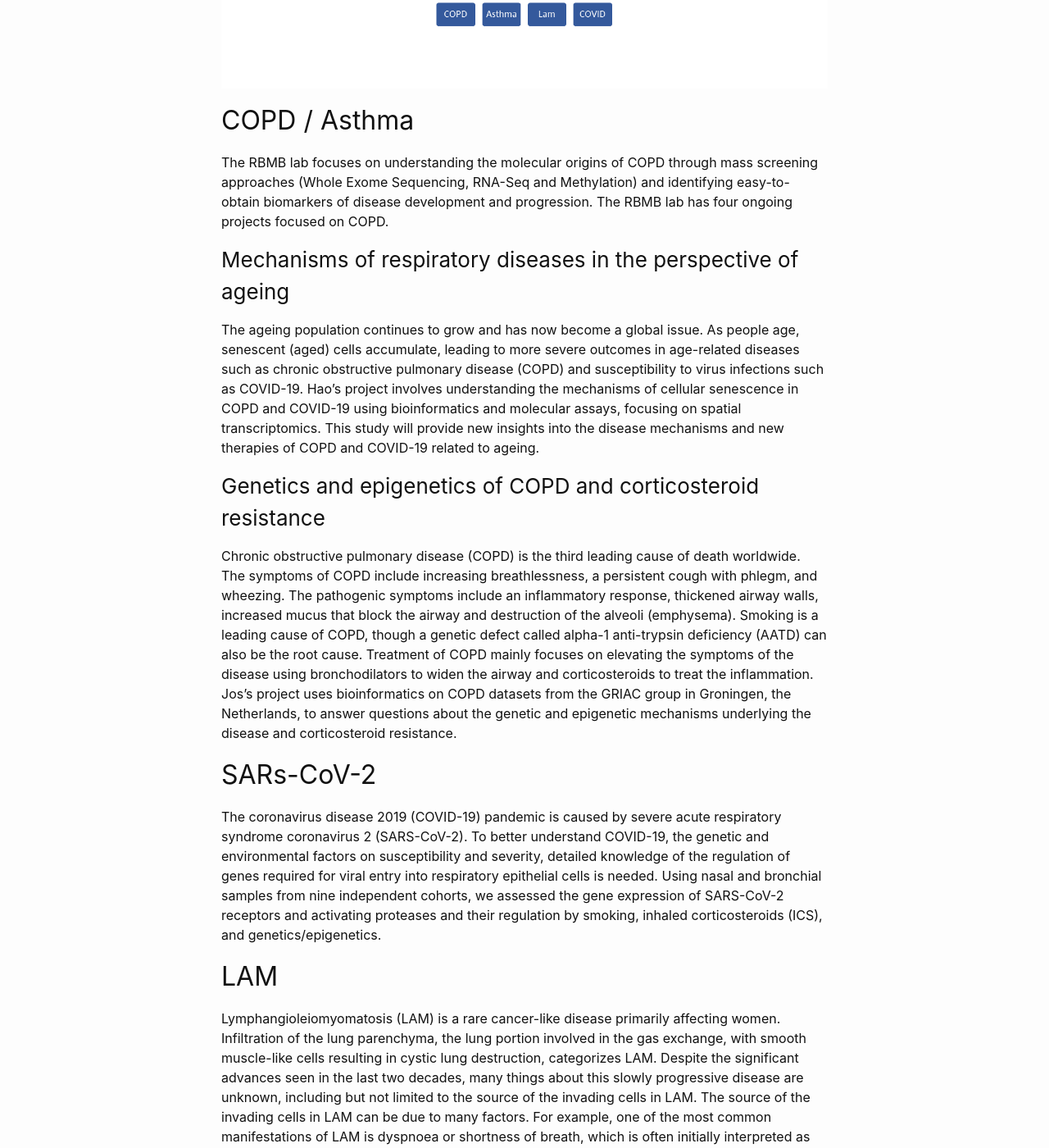
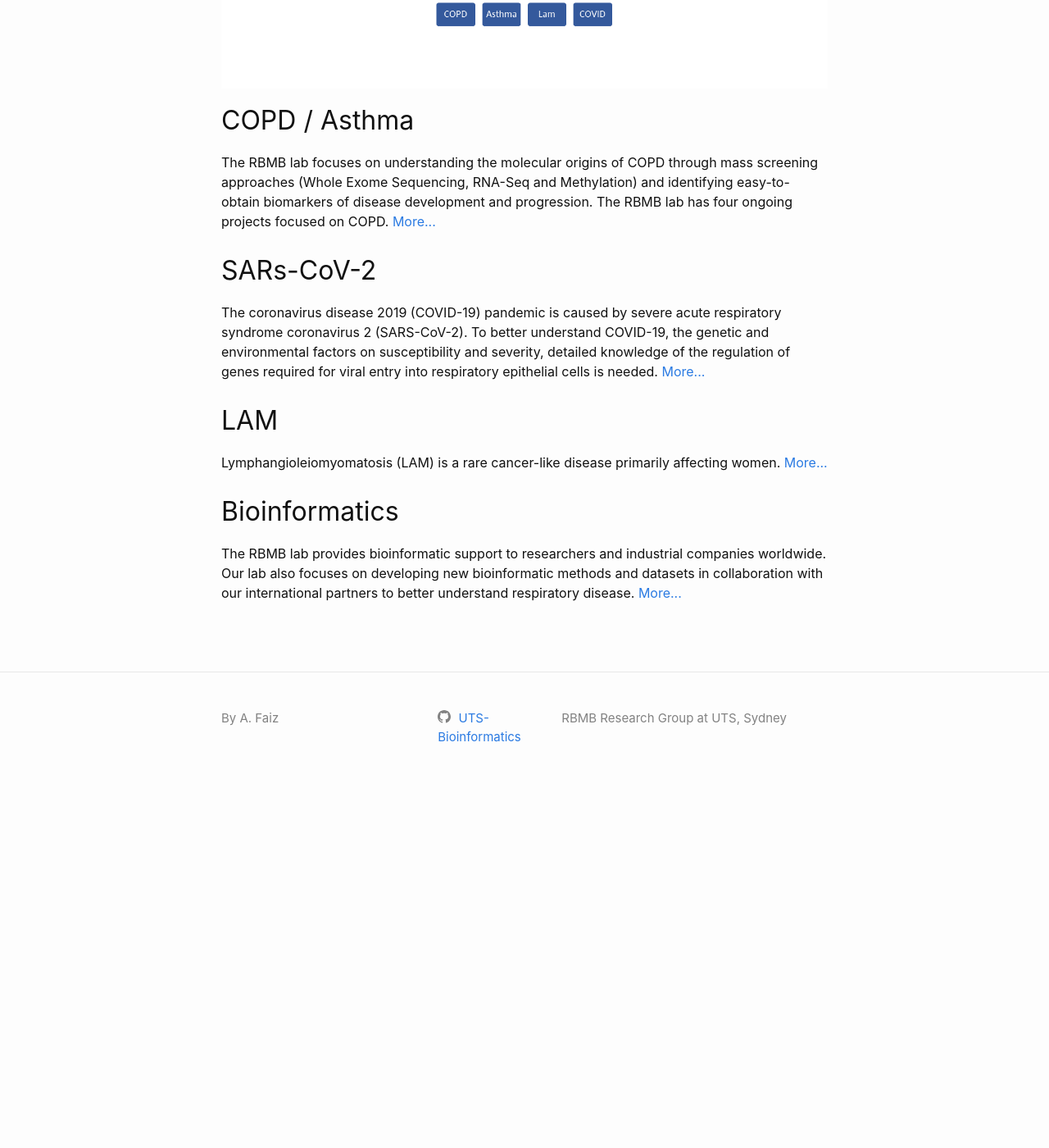
Before and after one commit to UTS-Bioinformatics/uts-bioinformatics.github.io, a Jekyll site: the page built from _pages/research-projects.markdown, in a window 1280 px wide and 1400 px high, scrolled down 467 px. Shown: the whole window at 82% size. Built offline with Jekyll 4.4.1, drawn with Linux system fonts in a browser that asks for light colours; after the commit the page ends 1437 px from its top, so only the background shows below that; some of the changed text lies outside the part shown.

Commit message:
research projects as a collection.

```diff
--- a/_config.yml
+++ b/_config.yml
@@ -69,10 +69,12 @@ collections:
   posts:
     output: true
     permalink: /blog/:year/:month/:day/:title:output_ext
-  workshops:
+  research_projects:
     output: true
   team_members:
     output: false
+  workshops:
+    output: true
 
 
 timezone: Australia/Sydney
--- /dev/null
+++ b/_layouts/research_projects.html
@@ -0,0 +1,12 @@
+---
+layout: page
+---
+
+{{ content }}
+
+{% for research_project in site.research_projects %}
+  <h2>{{ research_project.title }}</h2>
+  {{ research_project.short }}
+  <a href="{{ research_project.url }}" />More...</a>
+  <br /><br />
+{% endfor %}
--- a/_pages/research-projects.markdown
+++ b/_pages/research-projects.markdown
@@ -1,52 +1,7 @@
 ---
-layout: page
+layout: research_projects
 title: Research Projects
 permalink: /research-projects.html
 ---
 
 ![RBMB group research infographic](../assets/img/logos/rbmb-logo-focus.png)
-
-## COPD / Asthma
-The RBMB lab focuses on understanding the molecular origins of COPD through mass screening approaches (Whole Exome Sequencing, RNA-Seq and Methylation) and identifying easy-to-obtain biomarkers of disease development and progression. The RBMB lab has four ongoing projects focused on COPD.
-
-### Mechanisms of respiratory diseases in the perspective of ageing
-The ageing population continues to grow and has now become a global issue. As people age, senescent (aged) cells accumulate, leading to more severe outcomes in age-related diseases such as chronic obstructive pulmonary disease (COPD) and susceptibility to virus infections such as COVID-19. Hao’s project involves understanding the mechanisms of cellular senescence in COPD and COVID-19 using bioinformatics and molecular assays, focusing on spatial transcriptomics. This study will provide new insights into the disease mechanisms and new therapies of COPD and COVID-19 related to ageing.
-
-
-### Genetics and epigenetics of COPD and corticosteroid resistance
-Chronic obstructive pulmonary disease (COPD) is the third leading cause of death worldwide. The symptoms of COPD include increasing breathlessness, a persistent cough with phlegm, and wheezing. The pathogenic symptoms include an inflammatory response, thickened airway walls, increased mucus that block the airway and destruction of the alveoli (emphysema). Smoking is a leading cause of COPD, though a genetic defect called alpha-1 anti-trypsin deficiency (AATD) can also be the root cause. Treatment of COPD mainly focuses on elevating the symptoms of the disease using bronchodilators to widen the airway and corticosteroids to treat the inflammation. Jos’s project uses bioinformatics on COPD datasets from the GRIAC group in Groningen, the Netherlands, to answer questions about the genetic and epigenetic mechanisms underlying the disease and corticosteroid resistance.
-
-
-## SARs-CoV-2
-The coronavirus disease 2019 (COVID-19) pandemic is caused by severe acute respiratory syndrome coronavirus 2 (SARS-CoV-2). To better understand COVID-19, the genetic and environmental factors on susceptibility and severity, detailed knowledge of the regulation of genes required for viral entry into respiratory epithelial cells is needed.
-Using nasal and bronchial samples from nine independent cohorts, we assessed the gene expression of SARS-CoV-2 receptors and activating proteases and their regulation by smoking, inhaled corticosteroids (ICS), and genetics/epigenetics.
-
-
-## LAM
-Lymphangioleiomyomatosis (LAM) is a rare cancer-like disease primarily affecting women. Infiltration of the lung parenchyma, the lung portion involved in the gas exchange, with smooth muscle-like cells resulting in cystic lung destruction, categorizes LAM. Despite the significant advances seen in the last two decades, many things about this slowly progressive disease are unknown, including but not limited to the source of the invading cells in LAM. The source of the invading cells in LAM can be due to many factors. For example, one of the most common manifestations of LAM is dyspnoea or shortness of breath, which is often initially interpreted as asthma or chronic obstructive pulmonary disease. This interpretation delays the diagnosis of LAM for another 3-5 years until suspicion is raised due to a lack of response to current therapies or absence of remissions or exacerbations.
-
-The aim of the project is to
-
-1) Identify the cellular origin, state, and trajectory by applying snRNA-seq on the tumour samples collected from LAM patients. Tumour samples have been collected from the lungs of LAM patients.
-
-2) Create a successful knockout cell line of TSC1 and TSC2 genes using the CRISPR-cas9 gene editing tool.
-
-3) Understand the function and drug sensitivity of the knockout cell line in differentiated lung cultures that mimic in-vivo LAM cells.
-
-
-
-## Bioinformatics
-The RBMB lab provides bioinformatic support to researchers and industrial companies worldwide. Our lab also focuses on developing new bioinformatic methods and datasets in collaboration with our international partners to better understand respiratory disease.
-
-### Cellular deconvolution
-Cellular deconvolution is a method to determine the original proportion of cell types in a sample processed for RNA-Seq. Our group has recently developed a deconvolution matrix based on single-cell sequencing data from bronchial biopsies. The cellular prediction obtained through this method strongly correlates with match samples' histology. <a href="doi.org/10.1038/s41591-023-02327-2" target="_blank">This method is publically available</a>.
-
-### The reliability of the nose as a biomarker of the lower airways
-The criterion standard in respiratory research is the investigation of biosamples of the lower airway, which are usually obtained by bronchoscopy. However, this is an invasive procedure with a substantial burden to patients that is also associated with high costs.
-
-Recent studies have suggested that nasal brushings may provide a less invasive source of airway epithelial cells that closely approximate the bronchial airways. We conclude that the usability of nasal brushings as a marker of the bronchial epithelial gene expression and eQTLs to find noncoding risk variants can be a promising experimental approach; however, it is highly gene-dependent. We developed a comprehensive catalogue of the bronchial nasal gene correlations, which can be queried for future studies.
-
-### Development of unique bioinformatic datasets
-The unique datasets developed through the RBMB lab in collaboration with the GRIAC group, UMCG, Netherlands, have led to important findings and are currently used by several labs worldwide. These datasets are publicly available in NCBI’s Gene Expression Omnibus (GEO), promoting use by all scientists.
-
-[Access publicly available datasets](https://www.ncbi.nlm.nih.gov/gds/?term=Faiz)
```
Also changed, not shown: contents/_research_projects/bioinformatics.markdown (added, +20 -0 lines), contents/_research_projects/copd-asthma.markdown (added, +13 -0 lines), contents/_research_projects/lam.markdown (added, +15 -0 lines), contents/_research_projects/sars-cov-2.markdown (added, +8 -0 lines).
